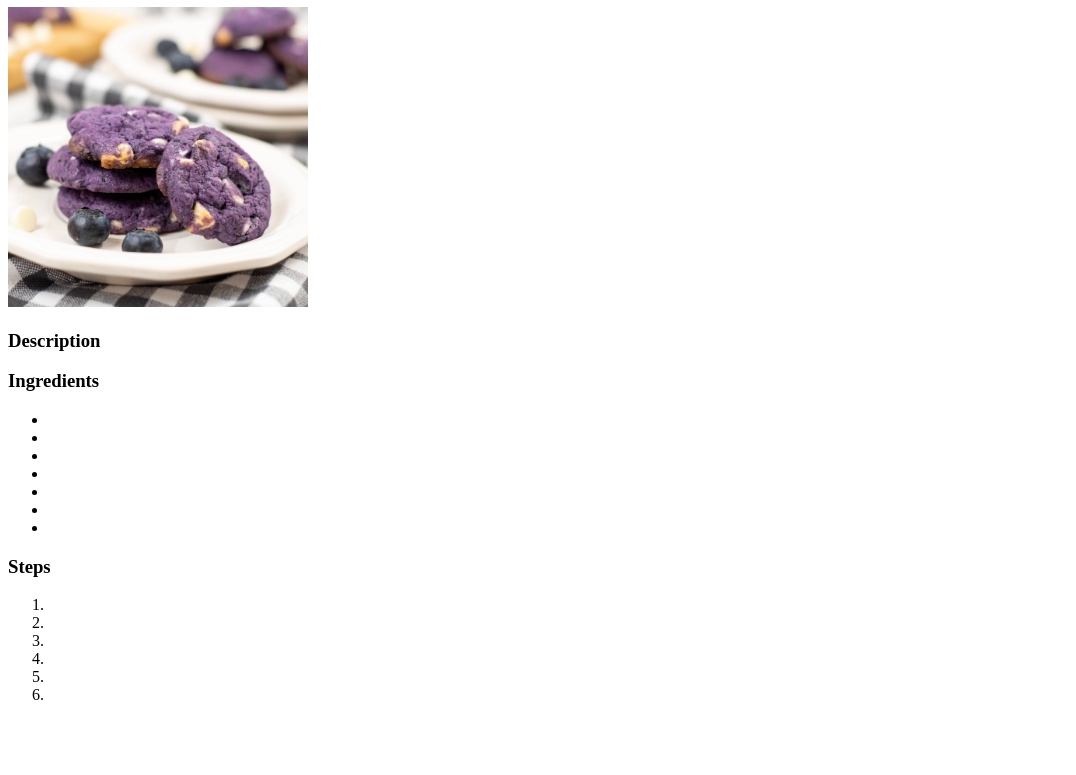
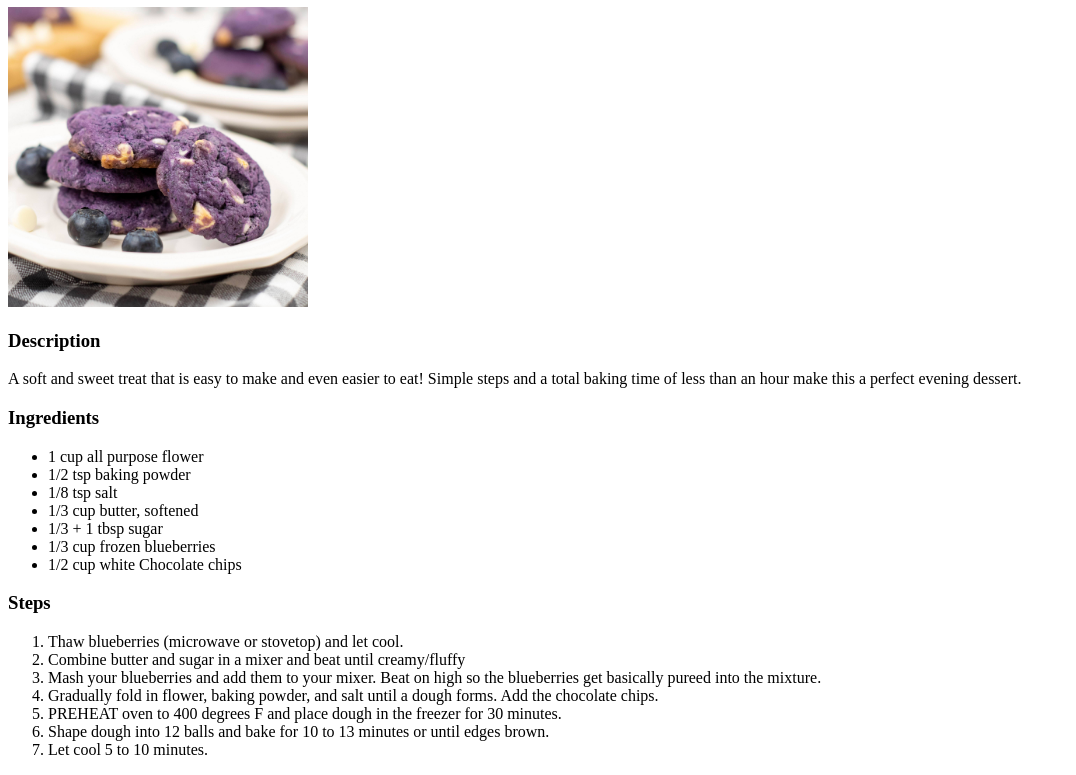
Before and after one commit to KevinBaezDev/odin-recipes, a plain HTML site: page recipes/cookies.html in a window 1280 px wide. Shown: the part 73-848 px from the top of the page, without its empty margins (0-1076 px from the left). Before the commit the page ends 800 px from the top, so only its background shows below. Drawn offline with Linux system fonts and the light colour scheme.

Commit message:
Fill out description, ingredients, and steps section of cookie page

```diff
--- a/recipes/cookies.html
+++ b/recipes/cookies.html
@@ -2,39 +2,39 @@
 <html lang="en">
     <head>
         <meta charset="utf-8">
-        <title>Blueberry White Cholocolate Cookies</title>
+        <title>Blueberry White Cholocolate Chip Cookies</title>
     </head>
 
     <body>
-        <h1>Blueberry White Cholocolate Cookies</h1>
+        <h1>Blueberry White Cholocolate Chip Cookies</h1>
 
         <img src="../img/cookie.jpg" width="300" height="300">
 
         <h3>Description</h3>
-        <p>
+        <p>A soft and sweet treat that is easy to make and even easier to eat! Simple steps and a total baking time of less than an hour make this
+            a perfect evening dessert.
         </p>
 
         <h3>Ingredients</h3>
         <ul>
-            <li></li>
-            <li></li>
-            <li></li>
-            <li></li>
-            <li></li>
-            <li></li>
-            <li></li>
+            <li>1 cup all purpose flower</li>
+            <li>1/2 tsp baking powder</li>
+            <li>1/8 tsp salt</li>
+            <li>1/3 cup butter, softened</li>
+            <li>1/3 + 1 tbsp sugar</li>
+            <li>1/3 cup frozen blueberries</li>
+            <li>1/2 cup white Chocolate chips</li>
         </ul>
 
         <h3>Steps</h3>
         <ol>
-            <li>
-            </li>
-            <li>
-            </li>
-            <li></li>
-            <li></li>
-            <li></li>
-            <li></li>
+            <li>Thaw blueberries (microwave or stovetop) and let cool.</li>
+            <li>Combine butter and sugar in a mixer and beat until creamy/fluffy</li>
+            <li>Mash your blueberries and add them to your mixer. Beat on high so the blueberries get basically pureed into the mixture.</li>
+            <li>Gradually fold in flower, baking powder, and salt until a dough forms. Add the chocolate chips.</li>
+            <li>PREHEAT oven to 400 degrees F and place dough in the freezer for 30 minutes.</li>
+            <li>Shape dough into 12 balls and bake for 10 to 13 minutes or until edges brown.</li>
+            <li>Let cool 5 to 10 minutes.</li>
         </ol>
     </body>
 </html>
```
